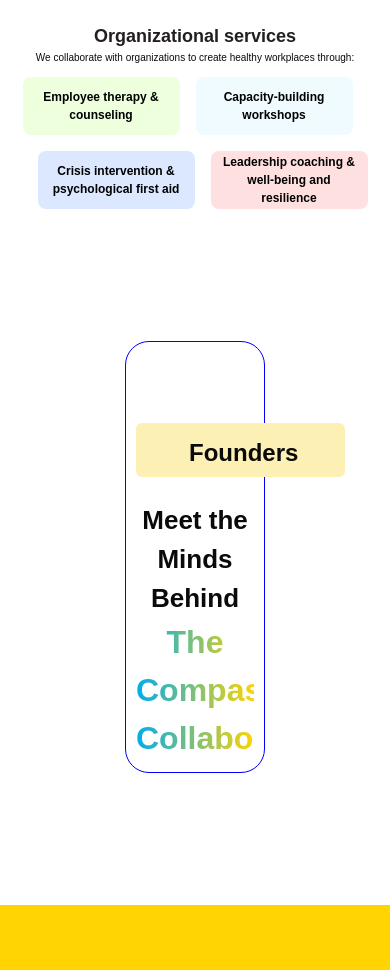
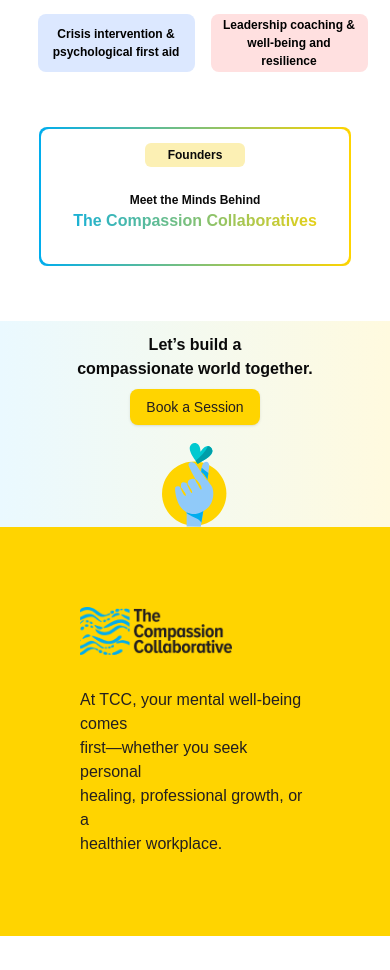
Before and after one commit to Suvrodev/landing-page-shadcdn, a React (Vite) app: page / in a window 390 px wide. Shown: the part 3071-4041 px from the top of the page. After the commit the page ends 4007 px from the top, so only its background shows below. Built offline with nearby package versions, Linux system fonts and the light colour scheme; a web font is replaced by a local one.

Commit message:
Book a section Responsive

```diff
--- a/src/Pages/Home/BookASection/BookASection.tsx
+++ b/src/Pages/Home/BookASection/BookASection.tsx
@@ -3,7 +3,7 @@
 const BookASection = () => {
   return (
     <div>
-      <div className="hidden md:block bg-[linear-gradient(90deg,_#EAF9FF_0%,_#FFFADF_100%)] px-[122px] pt-[100px]">
+      <div className="hidden md:block bg-[linear-gradient(90deg,_#EAF9FF_0%,_#FFFADF_100%)] ps-[120px] pt-[100px]">
         <div className="flex justify-between gap-20 items-center">
           <div>
             <h1 className="text-[36px] font-semibold">
@@ -14,7 +14,7 @@
               Book a Session
             </Button>
           </div>
-          <div className="relative">
+          <div className="relative mr-[122px]">
             <svg
               xmlns="http://www.w3.org/2000/svg"
               width="233"
@@ -100,18 +100,18 @@
       </div>
 
       {/* Mobile Device */}
-      <div className="md:hidden bg-[linear-gradient(90deg,_#EAF9FF_0%,_#FFFADF_100%)] px-[122px] pt-[100px]">
-        <div className="flex justify-between gap-20 items-center">
-          <div>
-            <h1 className="text-[36px] font-semibold">
-              Let’s build a compassionate world together.
+      <div className="md:hidden bg-[linear-gradient(90deg,_#EAF9FF_0%,_#FFFADF_100%)] pt-[12px]">
+        <div className="flex justify-center">
+          <div className=" flex flex-col justify-center items-center">
+            <h1 className="text-[16px] text-center font-semibold">
+              Let’s build a <br /> compassionate world together.
             </h1>
 
-            <Button className="rounded-lg bg-[#FFD400] hover:bg-[#FFD400] backdrop-blur-[18px] headingColor mt-[34px]">
+            <Button className="rounded-lg bg-[#FFD400] hover:bg-[#FFD400] backdrop-blur-[18px] headingColor mt-[8px]">
               Book a Session
             </Button>
-          </div>
-          <div className="relative">
+
+            <div className="mt-[18px]">
               <svg
                 xmlns="http://www.w3.org/2000/svg"
                 width="65"
@@ -174,6 +174,7 @@
           </div>
         </div>
       </div>
+    </div>
   );
 };
 
--- a/src/Pages/Home/Founder/Founder.tsx
+++ b/src/Pages/Home/Founder/Founder.tsx
@@ -17,26 +17,31 @@
 
 const Founder = () => {
   return (
-    <div className="px-[125px]">
-      <div className="founderBorder">
-        <div className="bg-[#FCF0B4] w-[209px] h-[54px] rounded-md mx-auto mt-[71px]">
-          <h1 className="font-bold text-[24px] px-[53px] py-[12px]">
+    <div className="px-[39px] md:px-[125px] ">
+      <div className="relative rounded-lg p-[2px]">
+        {/* Gradient Border */}
+        <div className="absolute inset-0 rounded-lg bg-gradient-to-r from-[#00ADEE] to-[#FFD400]"></div>
+
+        {/* Inner Content (White Background) */}
+        <div className="relative bg-white rounded-lg p-[1px]">
+          <div className="bg-[#FCF0B4] w-[100px] md:w-[209px] h-[24px] md:h-[54px] rounded-md mx-auto mt-[13px] md:mt-[71px] flex justify-center items-center">
+            <h1 className="font-bold text-[12px] md:text-[24px] px-[53px] py-[12px]">
               Founders
             </h1>
           </div>
-        <div className="mt-[24px] text-center ">
-          <p className="text-[26px] font-semibold"> Meet the Minds Behind</p>
-          <p className="bg-gradient-to-r from-[#00ADEE] to-[#FFD400] bg-clip-text text-transparent text-[32px] font-bold leading-normal ">
-            {" "}
+          <div className="mt-[24px] mb-[30px] text-center">
+            <p className="text-[12px] md:text-[26px] font-semibold">
+              Meet the Minds Behind
+            </p>
+            <p className="bg-gradient-to-r from-[#00ADEE] to-[#FFD400] bg-clip-text text-transparent text-[16px] md:text-[32px] font-bold leading-normal">
               The Compassion Collaboratives
             </p>
           </div>
-        <div className="hidden md:block mt-[70px] mb-[72px] ">
-          <div className="mx-[320px] flex items-center justify-center gap-[100px] ">
+          <div className="hidden md:block mt-[70px] mb-[72px]">
+            <div className="mx-[320px] flex items-center justify-center gap-[100px]">
               <FounderImage data={founders[0]} />
               <FounderImage data={founders[1]} />
             </div>
-
             <div className="mx-[224px] flex items-center justify-center gap-[100px] mt-[46px]">
               <FounderImage data={founders[2]} />
               <FounderImage data={founders[3]} />
@@ -45,6 +50,7 @@
           </div>
         </div>
       </div>
+    </div>
   );
 };
 
--- a/src/Pages/Home/Home/Home.tsx
+++ b/src/Pages/Home/Home/Home.tsx
@@ -31,10 +31,10 @@
       <div className="mt-[55px] ">
         <OurService />
       </div>
-      <div className="  my-[132px]">
+      <div className=" my-[55px] md:my-[132px]">
         <Founder />
       </div>
-      <div className="hidden">
+      <div className="">
         <BookASection />
       </div>
       <div>
--- a/src/Pages/Home/Services/OurService/OurService.tsx
+++ b/src/Pages/Home/Services/OurService/OurService.tsx
@@ -4,7 +4,7 @@
 const OurService = () => {
   return (
     <div className="">
-      <h1 className="text-center font-bold text-[20px] md:text-[50px] headingColor">
+      <h1 className="text-center font-bold text-[20px] md:text-[50px] headingColor ">
         Our Services
       </h1>
       <div className="w-auto md:w-[494px] mx-auto mt-[10px] ">
@@ -17,7 +17,7 @@
         <IndividualTherapy />
       </div>
 
-      <div className="mt-[154px] ">
+      <div className="mt-[17px] md:mt-[154px] ">
         <OrganizationalServices />
       </div>
     </div>
```
Lines whose indentation alone changed are shown as unchanged.
